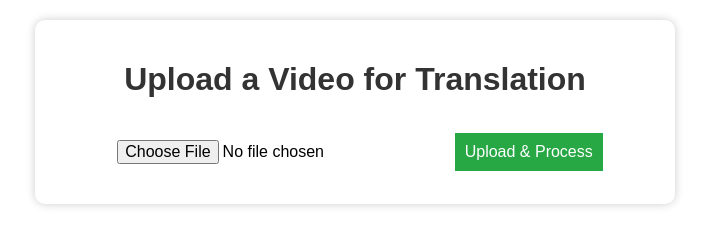
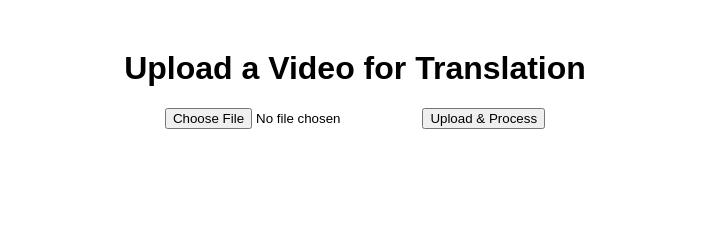
Before and after one commit to kiranrajas/KiranRaj_Eng-toTam, a plain HTML site: page templates/index.html in a window 1280 px wide. Shown: the whole page, without its empty margins (285-994 px from the left). Drawn offline with Linux system fonts and the light colour scheme.

Commit message:
Updated index.html for GitHub Pages

```diff
--- a/templates/index.html
+++ b/templates/index.html
@@ -8,106 +8,62 @@
         body {
             font-family: Arial, sans-serif;
             text-align: center;
-            margin: 20px;
+            margin: 50px;
         }
-        #container {
-            max-width: 600px;
-            margin: auto;
-            padding: 20px;
-            border-radius: 10px;
-            box-shadow: 0px 0px 10px rgba(0, 0, 0, 0.2);
-        }
-        h1 {
-            color: #333;
-        }
-        input, button {
-            margin: 10px;
-            padding: 10px;
-            font-size: 16px;
-        }
-        button {
-            background-color: #28a745;
-            color: white;
-            border: none;
-            cursor: pointer;
-        }
-        button:hover {
-            background-color: #218838;
-        }
-        #loading {
-            display: none;
-            font-size: 18px;
-            color: #007bff;
-        }
-        #result {
+        #output {
             margin-top: 20px;
         }
         audio {
             margin-top: 10px;
-            width: 100%;
         }
     </style>
 </head>
 <body>
-
-    <div id="container">
-        <h1>Upload a Video for Translation</h1>
-        <form id="video-form" enctype="multipart/form-data">
-            <input type="file" id="video" name="video" accept="video/*" required />
-            <button type="submit">Upload & Process</button>
-        </form>
-
-        <p id="loading">Processing... Please wait.</p>
-
-        <div id="result" style="display:none;">
-            <h2>Transcribed English Text:</h2>
-            <p id="transcribed-text"></p>
-
-            <h2>Translated Tamil Text:</h2>
-            <p id="translated-text"></p>
-
-            <h2>Generated Tamil Audio:</h2>
-            <audio id="audio-player" controls></audio>
-        </div>
-    </div>
+    <h1>Upload a Video for Translation</h1>
+    <input type="file" id="videoInput" accept="video/*">
+    <button onclick="uploadVideo()">Upload & Process</button>
+    <div id="output"></div>
 
     <script>
-        document.getElementById('video-form').onsubmit = async function(event) {
-            event.preventDefault();
-            document.getElementById('loading').style.display = "block";
-            document.getElementById('result').style.display = "none";
+        async function uploadVideo() {
+            const fileInput = document.getElementById('videoInput');
+            if (!fileInput.files.length) {
+                alert("Please select a video file.");
+                return;
+            }
 
             const formData = new FormData();
-            const videoFile = document.getElementById('video').files[0];
+            formData.append("video", fileInput.files[0]);
 
-            if (videoFile) {
-                formData.append('video', videoFile);
+            document.getElementById('output').innerHTML = "Processing...";
 
-                try {
-                    const response = await fetch('http://127.0.0.1:5000/process-video', {
-                        method: 'POST',
-                        body: formData,
-                    });
+            try {
+                const response = await fetch("https://kiranraj-eng-totam.onrender.com/process-video", {
+                    method: "POST",
+                    body: formData
+                });
 
-                    if (response.ok) {
-                        const result = await response.json();
-                        document.getElementById('loading').style.display = "none";
-                        document.getElementById('result').style.display = "block";
+                const data = await response.json();
+                if (data.error) {
+                    document.getElementById('output').innerHTML = "Error: " + data.error;
+                    return;
+                }
 
-                        document.getElementById('transcribed-text').innerText = result.english_text;
-                        document.getElementById('translated-text').innerText = result.tamil_text;
-                        document.getElementById('audio-player').src = result.audio_url;
-                    } else {
-                        alert('Error processing video.');
-                    }
-                } catch (error) {
-                    alert('Something went wrong.');
-                }
-            } else {
-                alert('Please select a video file.');
+                document.getElementById('output').innerHTML = `
+                    <h3>English Text:</h3>
+                    <p>${data.english_text}</p>
+                    <h3>Tamil Translation:</h3>
+                    <p>${data.tamil_text}</p>
+                    <h3>Audio Output:</h3>
+                    <audio controls>
+                        <source src="${data.audio_url}" type="audio/mpeg">
+                        Your browser does not support the audio element.
+                    </audio>
+                `;
+            } catch (error) {
+                document.getElementById('output').innerHTML = "Error: " + error.message;
             }
-        };
+        }
     </script>
-
 </body>
 </html>
```
